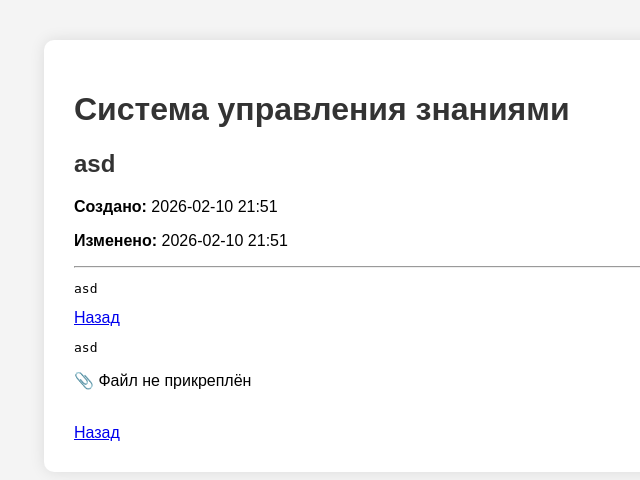
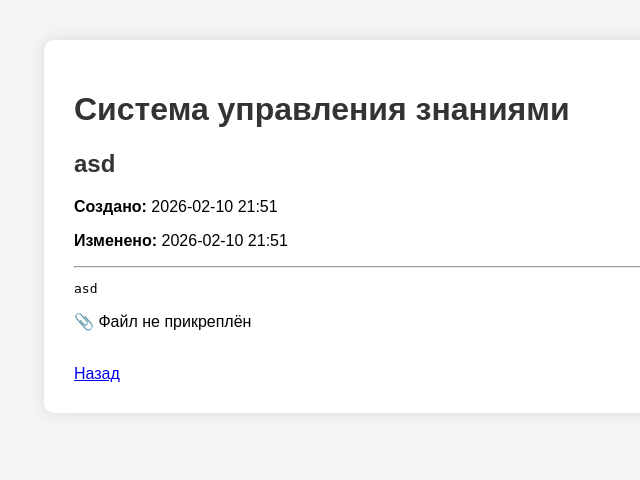
Before and after one commit to os-leap/VKR, a Flask app: page /view/id/94d78b08-5d37-4c68-94aa-8939e125d494 in a window 1280 px wide. Shown: the top 480 px of the page, without its empty margins (116-756 px from the left). Run offline with Flask 3, Linux system fonts and the light colour scheme; the visitor is signed in with stand-in values (Sample User, id 1).

Commit message:
Update view.html

```diff
--- a/templates/view.html
+++ b/templates/view.html
@@ -5,8 +5,7 @@
     <p><strong>Изменено:</strong> {{ format_date(entry.updated_at) }}</p>
     <hr>
     <pre>{{ entry.content }}</pre>
-    <a href="{{ url_for('index') }}">Назад</a>
-<pre>{{ entry.content }}</pre>
+
 
 <!-- Проверка наличия файла -->
 {% if entry.file %}
@@ -23,4 +22,5 @@
 
 <br>
 <a href="{{ url_for('index') }}">Назад</a>
+
 {% endblock %}
```
